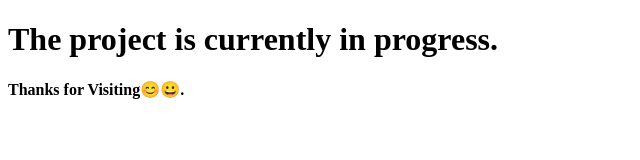
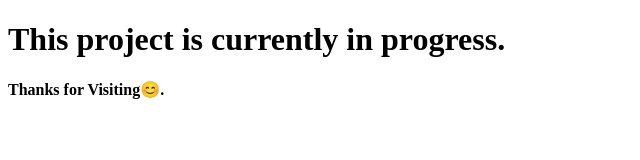
Before and after one commit to shreyasm12/Basic-Portfolio-4, a plain HTML site: page Thanks.html in a window 1280 px wide. Shown: the whole page, without its empty margins (0-640 px from the left). Drawn offline with Linux system fonts and the light colour scheme.

Commit message:
Update Thanks.html

```diff
--- a/Thanks.html
+++ b/Thanks.html
@@ -6,7 +6,8 @@
     <title>Document</title>
 </head>
 <body>
-    <h1>The project is currently in progress.</h1>
-    <h4>Thanks for Visiting😊😀.</h4>
+    <h1>This project is currently in progress.</h1>
+    <h4>Thanks for Visiting😊.</h4>
 </body>
+
 </html>
```
